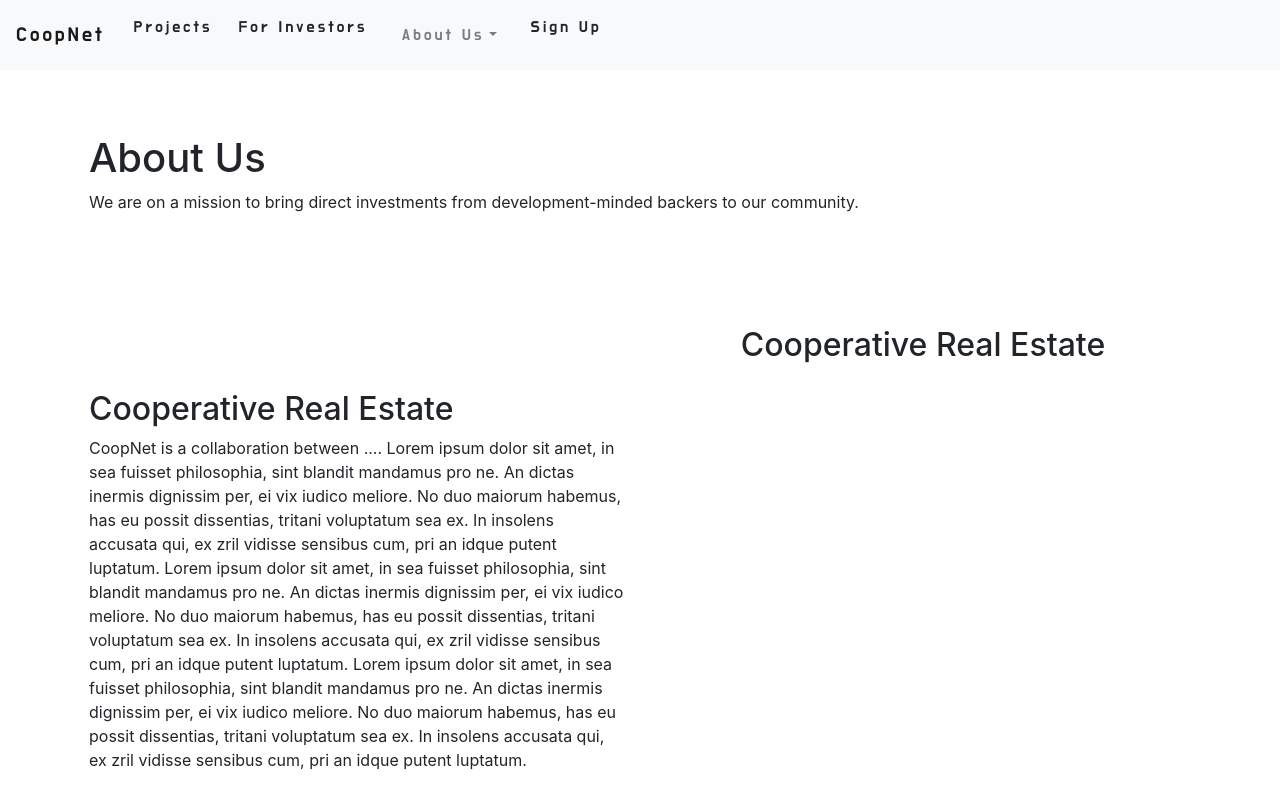
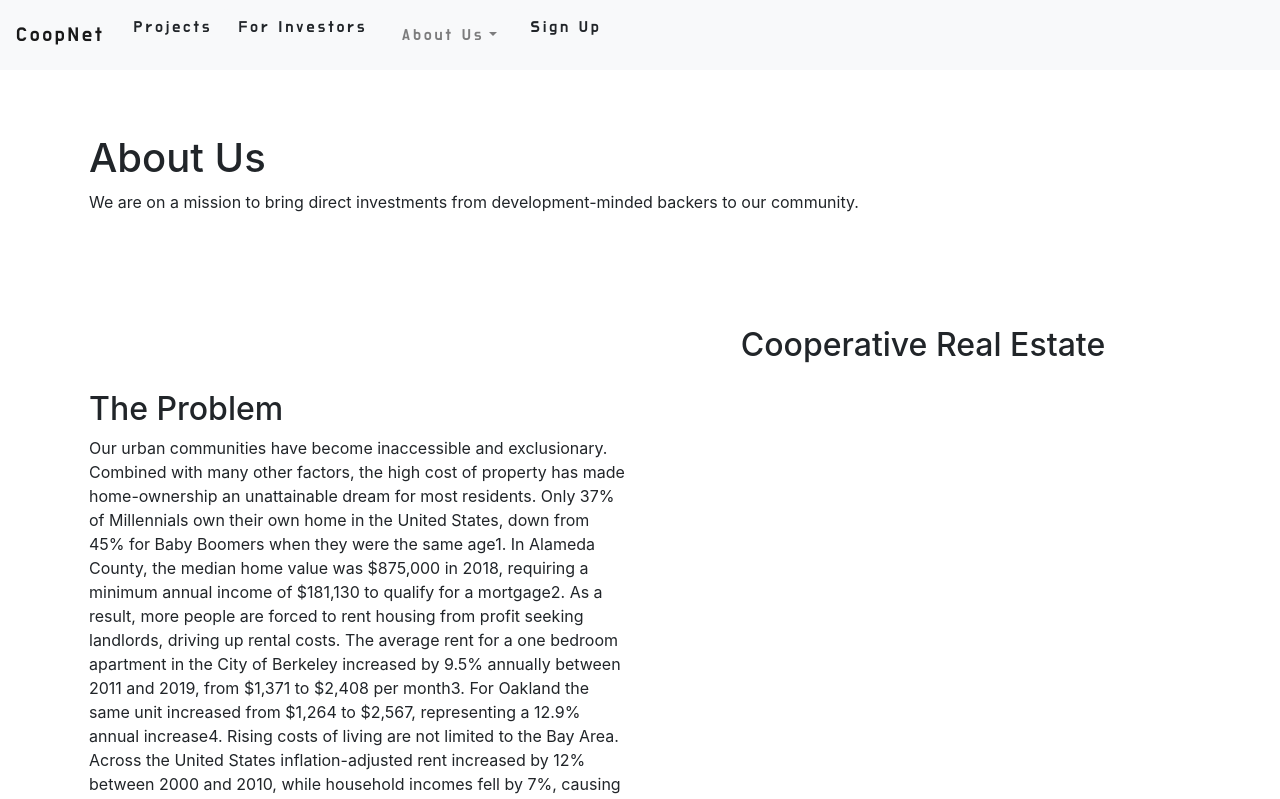
Before and after one commit to housing-coopnet/coopnet, a React (Create React App) app in the folder coopnetsite/: page /about in a window 1280 px wide. Shown: the top 799 px of the page. Built offline with nearby package versions, Linux system fonts and the light colour scheme.

Commit message:
started About

```diff
--- a/coopnetsite/src/components/About.js
+++ b/coopnetsite/src/components/About.js
@@ -32,9 +32,9 @@ class About extends Component {
           <Container>
                    <Row>
                            <Col><Jumbotron className="introJumbo" fluid>
-                             <h2>Cooperative Real Estate</h2>
+                             <h2>The Problem</h2>
                              <p>
-                               CoopNet is a collaboration between .... Lorem ipsum dolor sit amet, in sea fuisset philosophia, sint blandit mandamus pro ne. An dictas inermis dignissim per, ei vix iudico meliore. No duo maiorum habemus, has eu possit dissentias, tritani voluptatum sea ex. In insolens accusata qui, ex zril vidisse sensibus cum, pri an idque putent luptatum. Lorem ipsum dolor sit amet, in sea fuisset philosophia, sint blandit mandamus pro ne. An dictas inermis dignissim per, ei vix iudico meliore. No duo maiorum habemus, has eu possit dissentias, tritani voluptatum sea ex. In insolens accusata qui, ex zril vidisse sensibus cum, pri an idque putent luptatum. Lorem ipsum dolor sit amet, in sea fuisset philosophia, sint blandit mandamus pro ne. An dictas inermis dignissim per, ei vix iudico meliore. No duo maiorum habemus, has eu possit dissentias, tritani voluptatum sea ex. In insolens accusata qui, ex zril vidisse sensibus cum, pri an idque putent luptatum.
+                               Our urban communities have become inaccessible and exclusionary. Combined with many other factors, the high cost of property has made home-ownership an unattainable dream for most residents. Only 37% of Millennials own their own home in the United States, down from 45% for Baby Boomers when they were the same age1. In Alameda County, the median home value was $875,000 in 2018, requiring a minimum annual income of $181,130 to qualify for a mortgage2. As a result, more people are forced to rent housing from profit seeking landlords, driving up rental costs. The average rent for a one bedroom apartment in the City of Berkeley increased by 9.5% annually between 2011 and 2019, from $1,371 to $2,408 per month3. For Oakland the same unit increased from $1,264 to $2,567, representing a 12.9% annual increase4. Rising costs of living are not limited to the Bay Area. Across the United States inflation-adjusted rent increased by 12% between 2000 and 2010, while household incomes fell by 7%, causing half of all renters in the country to spend more than 30% of income on rent5.
                              </p>
 
                            </Jumbotron></Col>
```
